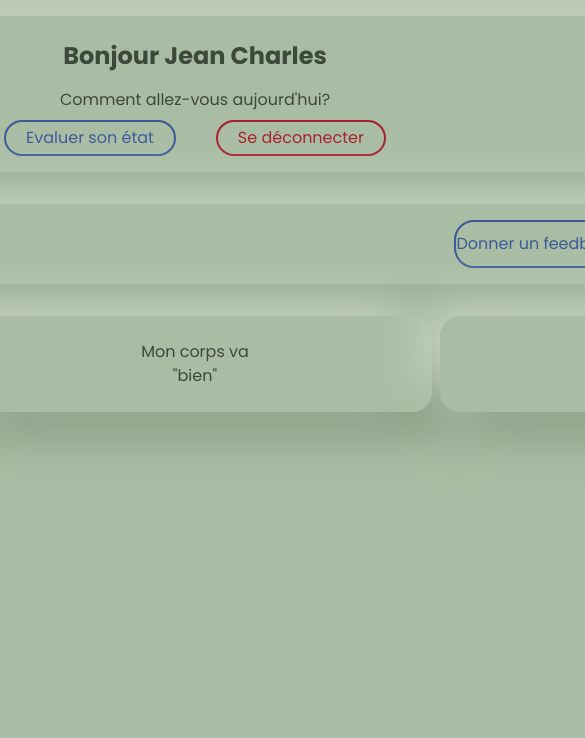
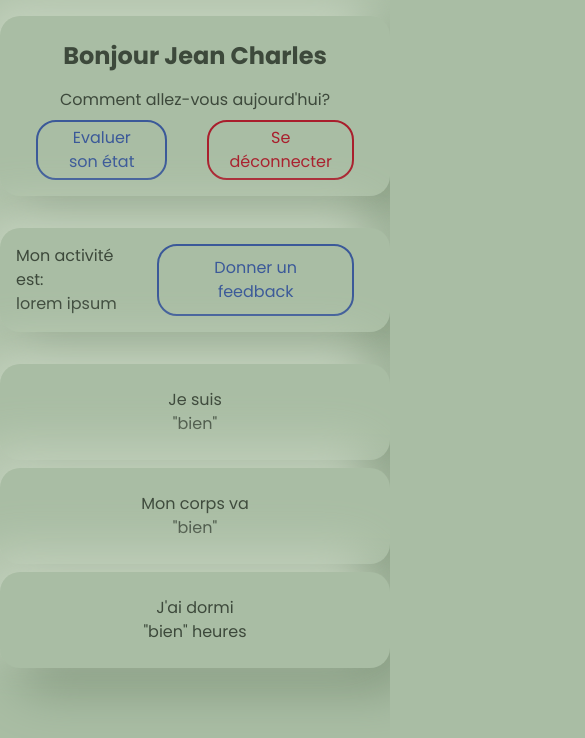
Before and after one commit to porte-christophe/moodBoardv2, an Angular app in the folder front/frontend/: page /dashboard in a window 390 px wide. Shown: the top 738 px of the page, 585 px wide, since content can reach past the window. Built offline with nearby package versions, Linux system fonts and the light colour scheme.

Commit message:
feat/christophe: début du responsive sur le dashboard

```diff
--- a/front/frontend/src/app/features/dashboard-page/dashboard-page.html
+++ b/front/frontend/src/app/features/dashboard-page/dashboard-page.html
@@ -1,6 +1,6 @@
 <main class="h-[100vh] flex flex-col">
 	<header
-		class="m-4 p-4 w-[90rem] flex flex-col items-center border-1 bg-sauge rounded-[20px] self-center"
+		class="m-4 p-4 w-full lg:w-[80rem] flex flex-col items-center border-1 bg-sauge rounded-[20px] self-center"
 		style="box-shadow: -20px -20px 50px rgba(197, 211, 191, 1), 20px 20px 50px rgba(130, 151, 125, 1);">
 		<h1 class="font-bold text-2xl p-2">Bonjour Jean Charles</h1>
 
@@ -21,21 +21,21 @@
 	</header>
 	<div
 		id="activity"
-		class="m-4 p-4 w-[90rem] flex justify-around bg-sauge rounded-[20px] self-center"
+		class="m-4 p-4 w-full lg:w-[80rem] flex justify-around bg-sauge rounded-[20px] self-center"
 		style="box-shadow: -20px -20px 50px rgba(197, 211, 191, 1), 20px 20px 50px rgba(130, 151, 125, 1);">
 		<div>
 			<p>Mon activité est:</p>
 			<p>lorem ipsum</p>
 		</div>
 		<button
-			class="py-1 bg-sauge border-2 border-solid border-bleuFonce rounded-[20px] text-bleuFonce"
+			class="py-1 bg-sauge border-2 border-solid border-bleuFonce rounded-[20px] text-bleuFonce mx-5 px-5"
             type="button">
         		Donner un feedback
         </button>
 	</div>
 	<div
 		id="daily-status"
-		class="m-4 w-[90rem] self-center grid grid-cols-3 gap-2">
+		class="m-4 w-full lg:w-[80rem] self-center grid grid-cols-1 lg:grid-cols-3 gap-2">
 		<div
 			class="bg-sauge rounded-[20px] p-6 flex flex-col items-center"
 			style="box-shadow: -20px -20px 50px rgba(197, 211, 191, 1), 20px 20px 50px rgba(130, 151, 125, 1);">
```
